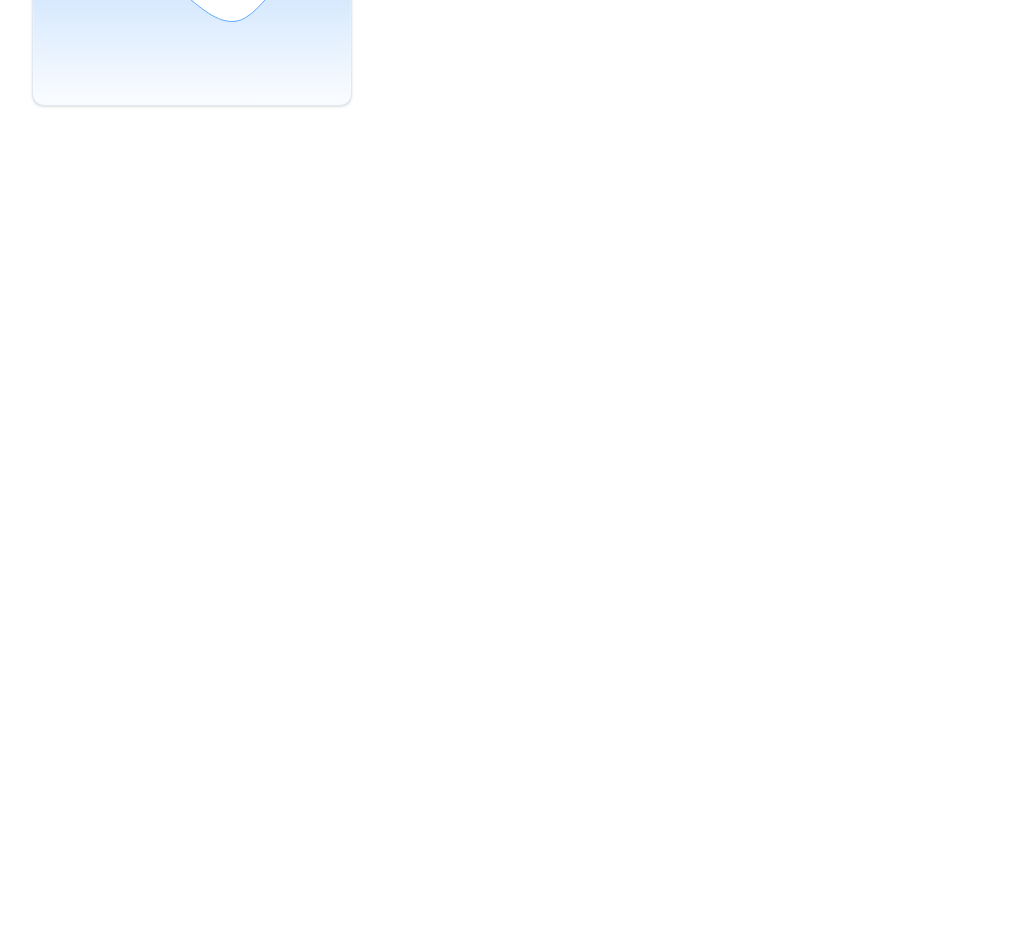
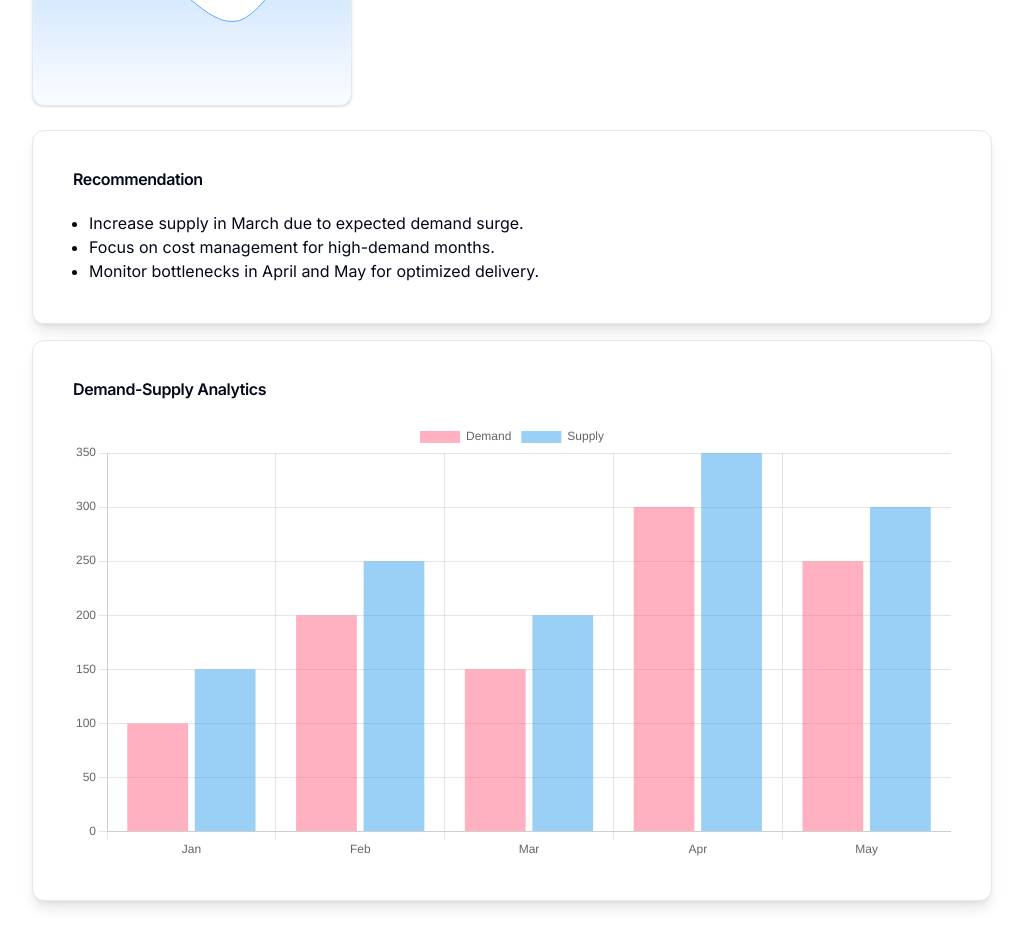
Before and after one commit to vaxad/logivoyage, a Next.js app: page /analytics in a window 1280 px wide. Shown: the part 1380-2313 px from the top of the page, without its empty margins (256-1279 px from the left). Before the commit the page ends 1518 px from the top, so only its background shows below. Built offline with nearby package versions, Linux system fonts and the light colour scheme.

Commit message:
chart added

```diff
--- a/src/components/custom/charts/charts-01.tsx
+++ b/src/components/custom/charts/charts-01.tsx
@@ -33,6 +33,7 @@ import {
   ChartTooltipContent,
 } from "@/components/ui/chart";
 import { Separator } from "@/components/ui/separator";
+import AnalyticsDashboard from "@/components/ui/demandgraph";
 
 export default function Charts() {
   return (
@@ -884,6 +885,7 @@ export default function Charts() {
             </ChartContainer>
           </CardContent>
         </Card>
+        <AnalyticsDashboard/>
       </div>
     </div>
   );
--- /dev/null
+++ b/src/components/ui/demandgraph.tsx
@@ -0,0 +1,61 @@
+import React from 'react';
+import { Card, CardHeader, CardTitle, CardContent } from "@/components/ui/card";
+import { Bar } from 'react-chartjs-2';
+import { Chart as ChartJS, CategoryScale, LinearScale, BarElement, Title, Tooltip, Legend } from 'chart.js';
+
+ChartJS.register(CategoryScale, LinearScale, BarElement, Title, Tooltip, Legend);
+
+
+const chartData = {
+  labels: ['Jan', 'Feb', 'Mar', 'Apr', 'May'],
+  datasets: [
+    {
+      label: 'Demand',
+      data: [100, 200, 150, 300, 250],
+      backgroundColor: 'rgba(255, 99, 132, 0.5)',
+      borderColor: 'rgba(255, 99, 132, 1)',
+    },
+    {
+      label: 'Supply',
+      data: [150, 250, 200, 350, 300],
+      backgroundColor: 'rgba(54, 162, 235, 0.5)',
+      borderColor: 'rgba(54, 162, 235, 1)',
+    },
+  ],
+};
+
+
+const RecommendationCard = () => (
+  <Card className="p-4 w-full bg-white shadow-lg">
+    <CardHeader>
+      <CardTitle>Recommendation</CardTitle>
+    </CardHeader>
+    <CardContent>
+      <ul className="list-disc ml-4">
+        <li>Increase supply in March due to expected demand surge.</li>
+        <li>Focus on cost management for high-demand months.</li>
+        <li>Monitor bottlenecks in April and May for optimized delivery.</li>
+      </ul>
+    </CardContent>
+  </Card>
+);
+
+const DemandSupplyAnalyticsCard = () => (
+  <Card className="p-4 w-full bg-white shadow-lg">
+    <CardHeader>
+      <CardTitle>Demand-Supply Analytics</CardTitle>
+    </CardHeader>
+    <CardContent>
+      <Bar data={chartData} />
+    </CardContent>
+  </Card>
+);
+
+const AnalyticsDashboard = () => (
+  <div className="flex flex-wrap gap-4">
+      <RecommendationCard />
+      <DemandSupplyAnalyticsCard />
+    </div>
+);
+
+export default AnalyticsDashboard;
```
